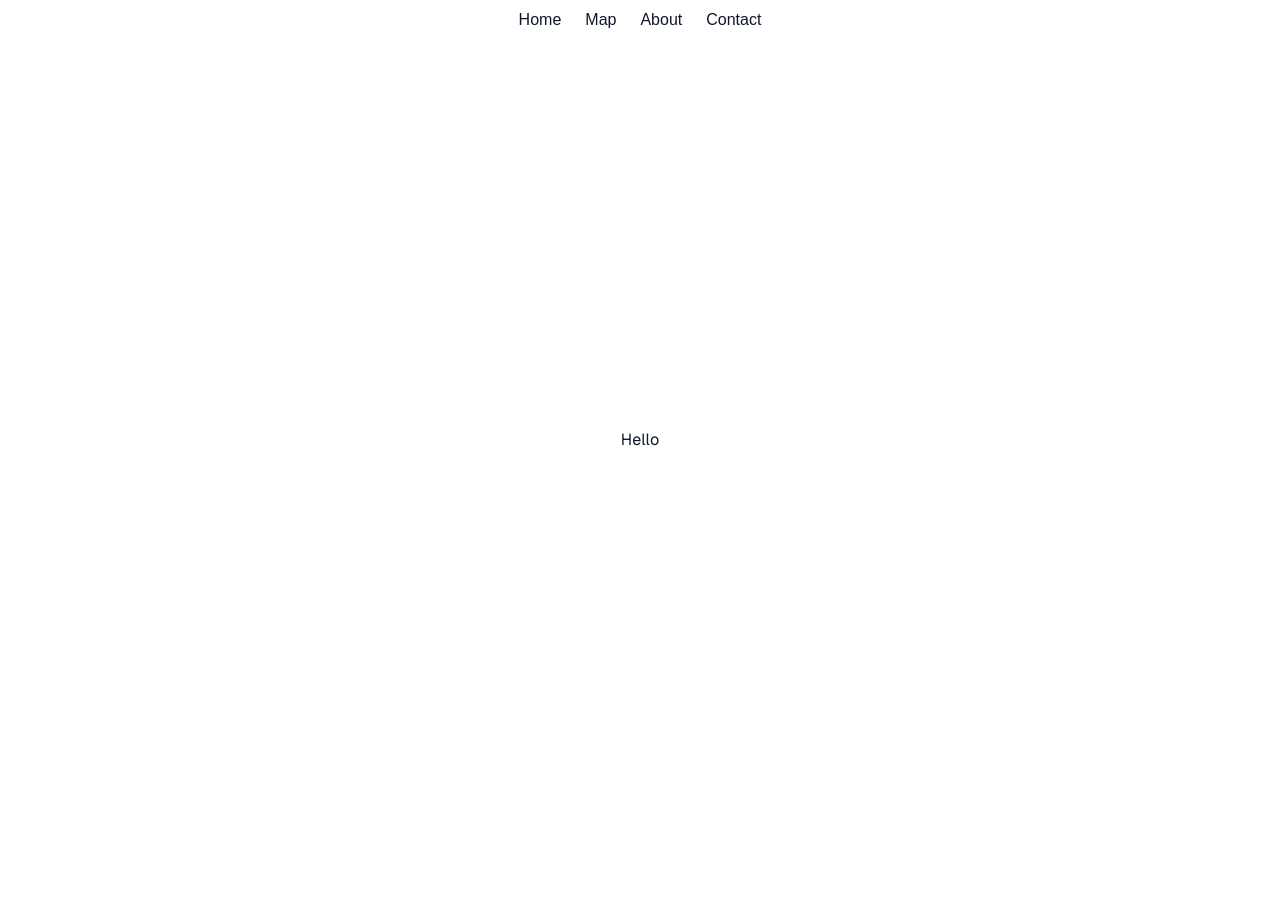
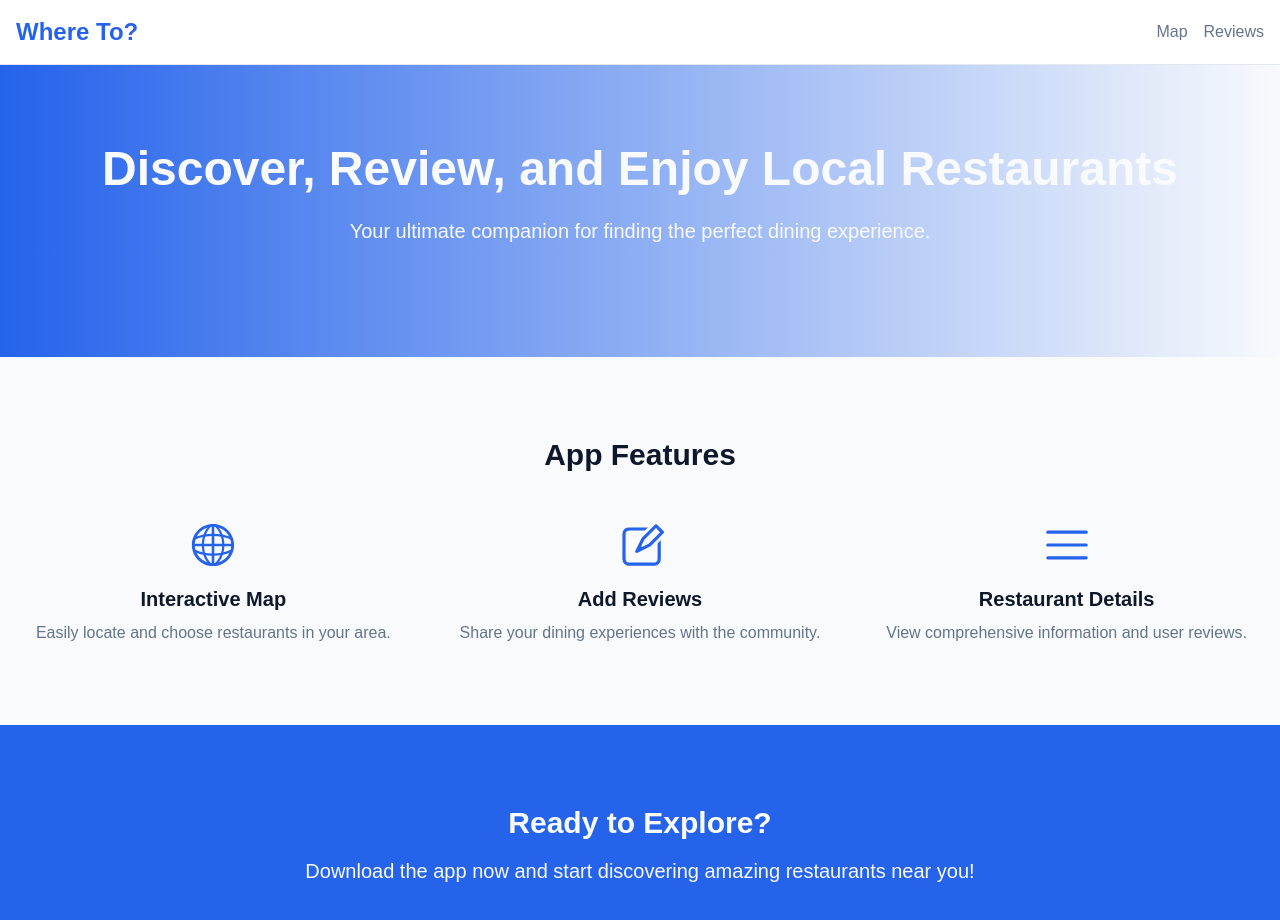
Before and after one commit to shackattackk/where-to, a Next.js app: page / in a window 1280 px wide. Shown: the top 920 px of the page. Before the commit the page ends 840 px from the top, so only its background shows below. Built offline with nearby package versions, Linux system fonts and the light colour scheme.

Commit message:
fix landing page

```diff
--- a/src/app/globals.css
+++ b/src/app/globals.css
@@ -19,7 +19,7 @@
     --card: 0 0% 100%;
     --card-foreground: 222.2 47.4% 11.2%;
 
-    --primary: 222.2 47.4% 11.2%;
+    --primary: 221.2 83.2% 53.3%;
     --primary-foreground: 210 40% 98%;
 
     --secondary: 210 40% 96.1%;
--- a/src/app/layout.tsx
+++ b/src/app/layout.tsx
@@ -1,8 +1,8 @@
 import type { Metadata } from "next";
 import localFont from "next/font/local";
 import "./globals.css";
+import Header from "@/components/header";
 import 'leaflet/dist/leaflet.css';
-import { Navbar } from "@/components/navbar";
 
 
 const geistSans = localFont({
@@ -30,7 +30,7 @@ export default function RootLayout({
       <body
         className={`${geistSans.variable} ${geistMono.variable} antialiased`}
       >
-        <Navbar />
+        <Header />
         {children}
       </body>
     </html>
--- a/src/app/page.tsx
+++ b/src/app/page.tsx
@@ -1,8 +1,14 @@
+import HeroSection from "@/components/home/hero-section";
+import FeaturesSection from "@/components/home/features-section";
+import CTASection from "@/components/home/cta-section";
+
 export default function Home() {
   return (
-    <div className="grid grid-rows-[20px_1fr_20px] items-center justify-items-center min-h-screen p-8 pb-20 gap-16 sm:p-20 font-[family-name:var(--font-geist-sans)]">
-      <main className="flex flex-col gap-8 row-start-2 items-center sm:items-start">
-        <div>Hello</div>
+    <div className="flex flex-col min-h-screen">
+      <main className="flex-grow">
+        <HeroSection />
+        <FeaturesSection />
+        <CTASection />
       </main>
     </div>
   );
--- /dev/null
+++ b/src/components/header/index.tsx
@@ -0,0 +1,34 @@
+
+import Link from 'next/link';
+
+export default function Header() {
+  return (
+    <header className="border-b">
+      <div className="container mx-auto px-4 py-4 flex justify-between items-center">
+        <Link href="/" className="text-2xl font-bold text-primary">
+          Where To?
+        </Link>
+        <nav>
+          <ul className="flex space-x-4">
+            <li>
+              <Link
+                href="/map"
+                className="text-muted-foreground hover:text-primary"
+              >
+                Map
+              </Link>
+            </li>
+            <li>
+              <Link
+                href="#reviews"
+                className="text-muted-foreground hover:text-primary"
+              >
+                Reviews
+              </Link>
+            </li>
+          </ul>
+        </nav>
+      </div>
+    </header>
+  );
+}
--- /dev/null
+++ b/src/components/home/cta-section.tsx
@@ -0,0 +1,22 @@
+
+import { Button } from "@/components/ui/button";
+
+export default function CTASection() {
+  return (
+    <section id="cta" className="py-20 bg-primary text-primary-foreground">
+      <div className="container mx-auto px-4 text-center">
+        <h2 className="text-3xl font-bold mb-4">Ready to Explore?</h2>
+        <p className="text-xl mb-8">
+          Download the app now and start discovering amazing restaurants
+          near you!
+        </p>
+        <div className="space-x-4">
+          <Button variant="secondary" size="lg" asChild>
+          </Button>
+          <Button variant="secondary" size="lg" asChild>
+          </Button>
+        </div>
+      </div>
+    </section>
+  );
+}
--- /dev/null
+++ b/src/components/home/features-section.tsx
@@ -0,0 +1,39 @@
+
+import { Pencil2Icon, HamburgerMenuIcon, GlobeIcon } from "@radix-ui/react-icons";
+
+export default function FeaturesSection() {
+  return (
+    <section id="features" className="py-20 bg-muted/50">
+      <div className="container mx-auto px-4">
+        <h2 className="text-3xl font-bold text-center mb-12">
+          App Features
+        </h2>
+        <div className="grid md:grid-cols-3 gap-8">
+          <div className="text-center">
+            <GlobeIcon className="w-12 h-12 mx-auto mb-4 text-primary" />
+            <h3 className="text-xl font-semibold mb-2">Interactive Map</h3>
+            <p className="text-muted-foreground">
+              Easily locate and choose restaurants in your area.
+            </p>
+          </div>
+          <div className="text-center">
+            <Pencil2Icon className="w-12 h-12 mx-auto mb-4 text-primary" />
+            <h3 className="text-xl font-semibold mb-2">Add Reviews</h3>
+            <p className="text-muted-foreground">
+              Share your dining experiences with the community.
+            </p>
+          </div>
+          <div className="text-center">
+            <HamburgerMenuIcon className="w-12 h-12 mx-auto mb-4 text-primary" />
+            <h3 className="text-xl font-semibold mb-2">
+              Restaurant Details
+            </h3>
+            <p className="text-muted-foreground">
+              View comprehensive information and user reviews.
+            </p>
+          </div>
+        </div>
+      </div>
+    </section>
+  );
+}
--- /dev/null
+++ b/src/components/home/hero-section.tsx
@@ -0,0 +1,19 @@
+
+import { Button } from "@/components/ui/button";
+
+export default function HeroSection() {
+  return (
+    <section className="bg-gradient-to-r from-primary to-primary-foreground text-primary-foreground py-20">
+      <div className="container mx-auto px-4 text-center">
+        <h1 className="text-4xl md:text-5xl font-bold mb-6">
+          Discover, Review, and Enjoy Local Restaurants
+        </h1>
+        <p className="text-xl mb-8">
+          Your ultimate companion for finding the perfect dining experience.
+        </p>
+        <Button asChild size="lg">
+        </Button>
+      </div>
+    </section>
+  );
+}
```
